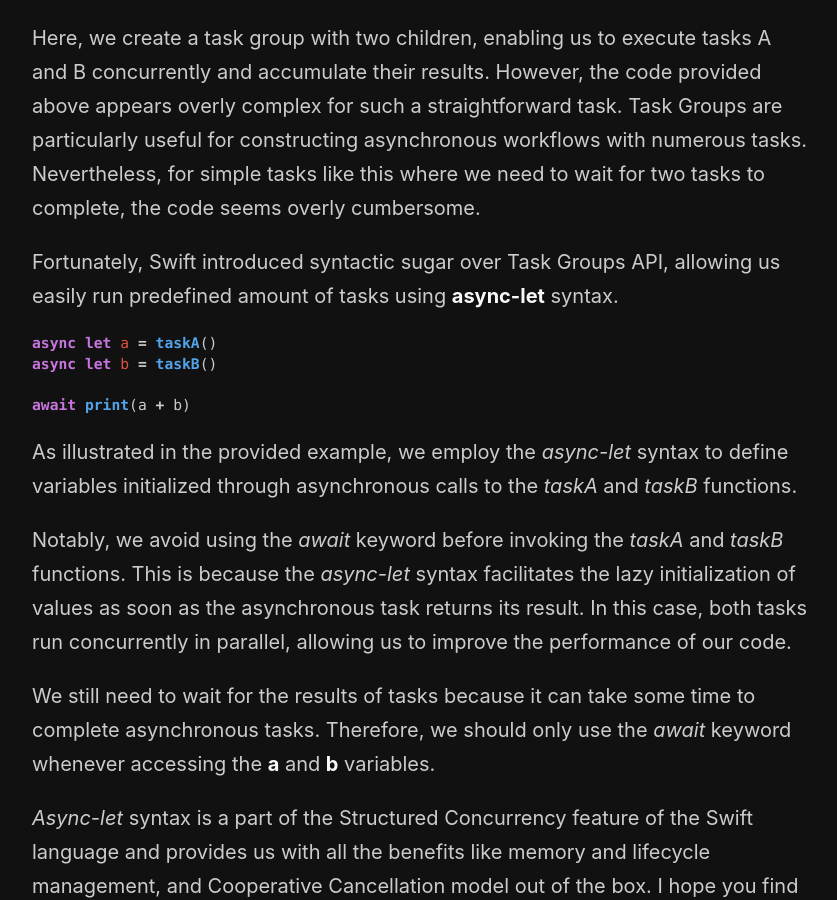
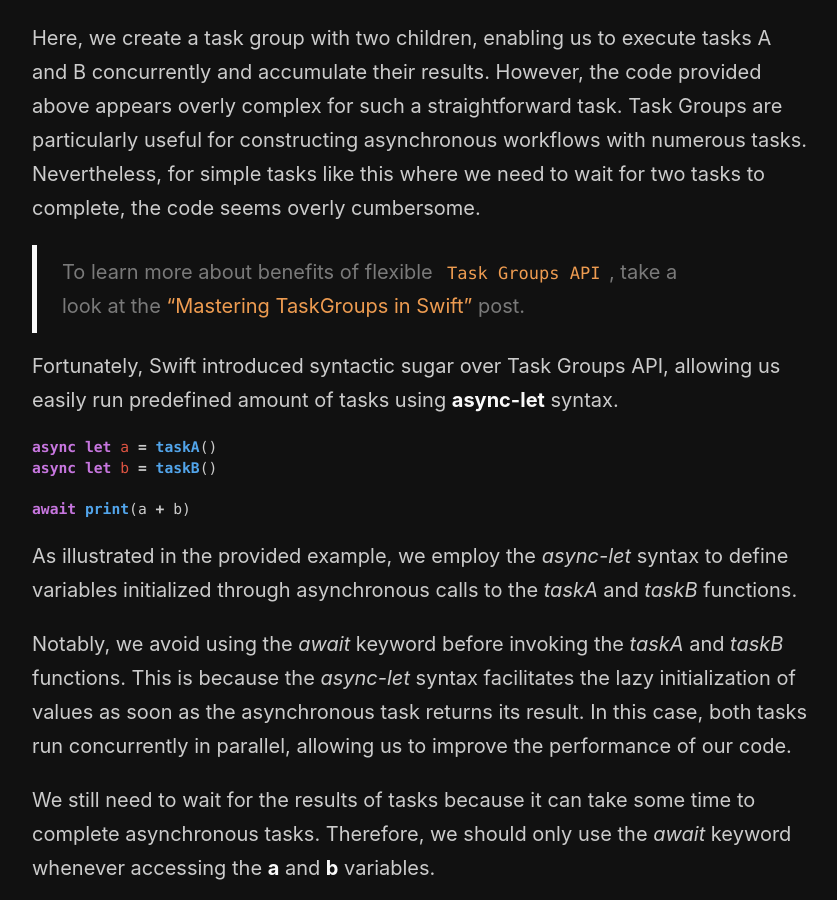
Before and after one commit to mecid/mecid.github.io, a Jekyll site: the page built from _posts/2025-03-25-awaiting-multiple-async-tasks-in-swift.md, in a window 1280 px wide and 900 px high, scrolled down 1497 px. Shown: the whole window, without its empty margins (218-1055 px from the left). Built offline with Jekyll 4.4.1, drawn with Linux system fonts in a browser that asks for light colours.

Commit message:
reference post added to the async let post

````diff
--- a/_posts/2025-03-25-awaiting-multiple-async-tasks-in-swift.md
+++ b/_posts/2025-03-25-awaiting-multiple-async-tasks-in-swift.md
@@ -49,6 +49,8 @@ print(result)
 
 Here, we create a task group with two children, enabling us to execute tasks A and B concurrently and accumulate their results. However, the code provided above appears overly complex for such a straightforward task. Task Groups are particularly useful for constructing asynchronous workflows with numerous tasks. Nevertheless, for simple tasks like this where we need to wait for two tasks to complete, the code seems overly cumbersome.
 
+> To learn more about benefits of flexible `Task Groups API`, take a look at the ["Mastering TaskGroups in Swift"](/2025/02/04/mastering-task-groups-in-swift/) post.
+
 Fortunately, Swift introduced syntactic sugar over Task Groups API, allowing us easily run predefined amount of tasks using **async-let** syntax.
 
 ```swift
````
